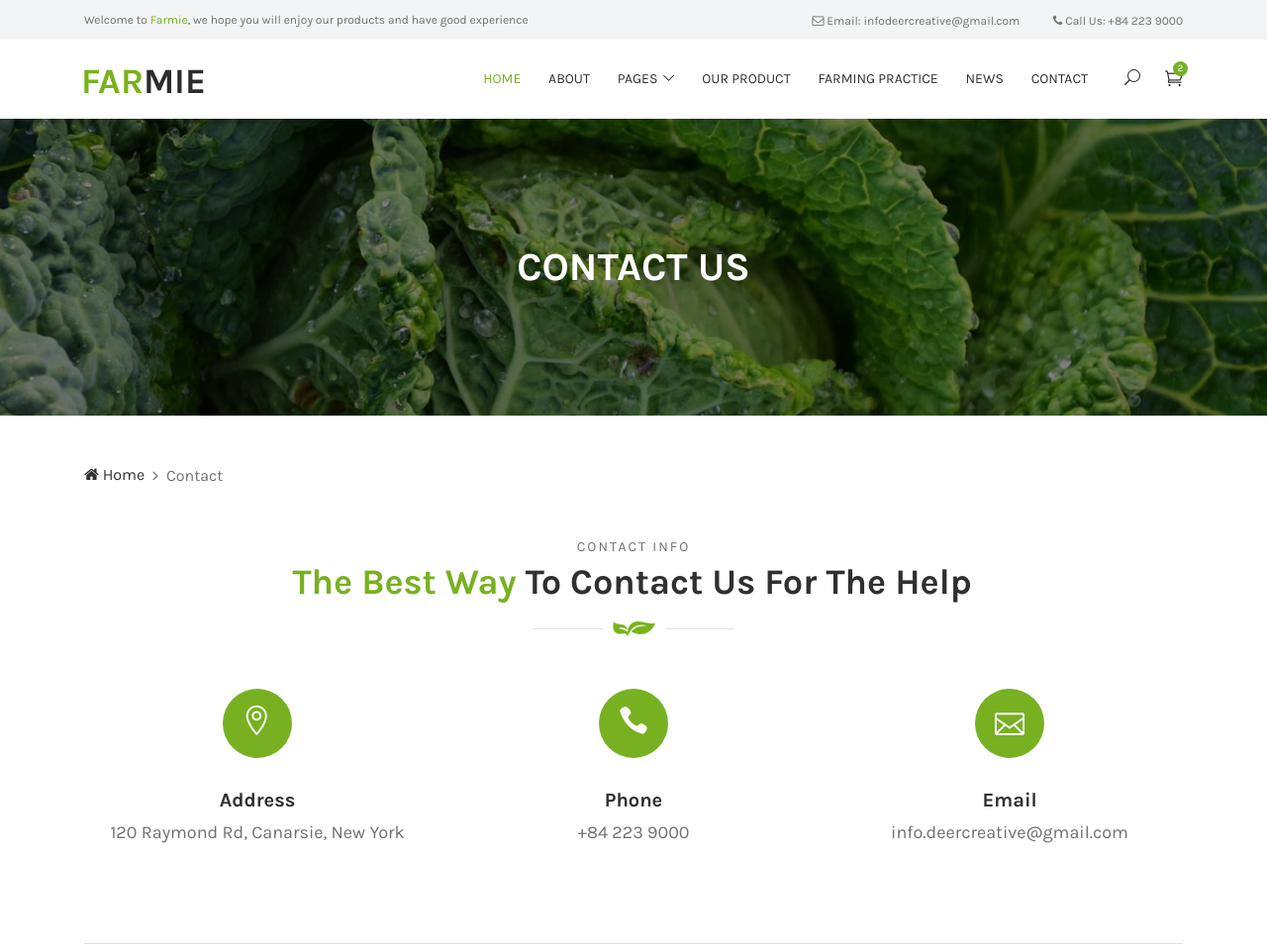
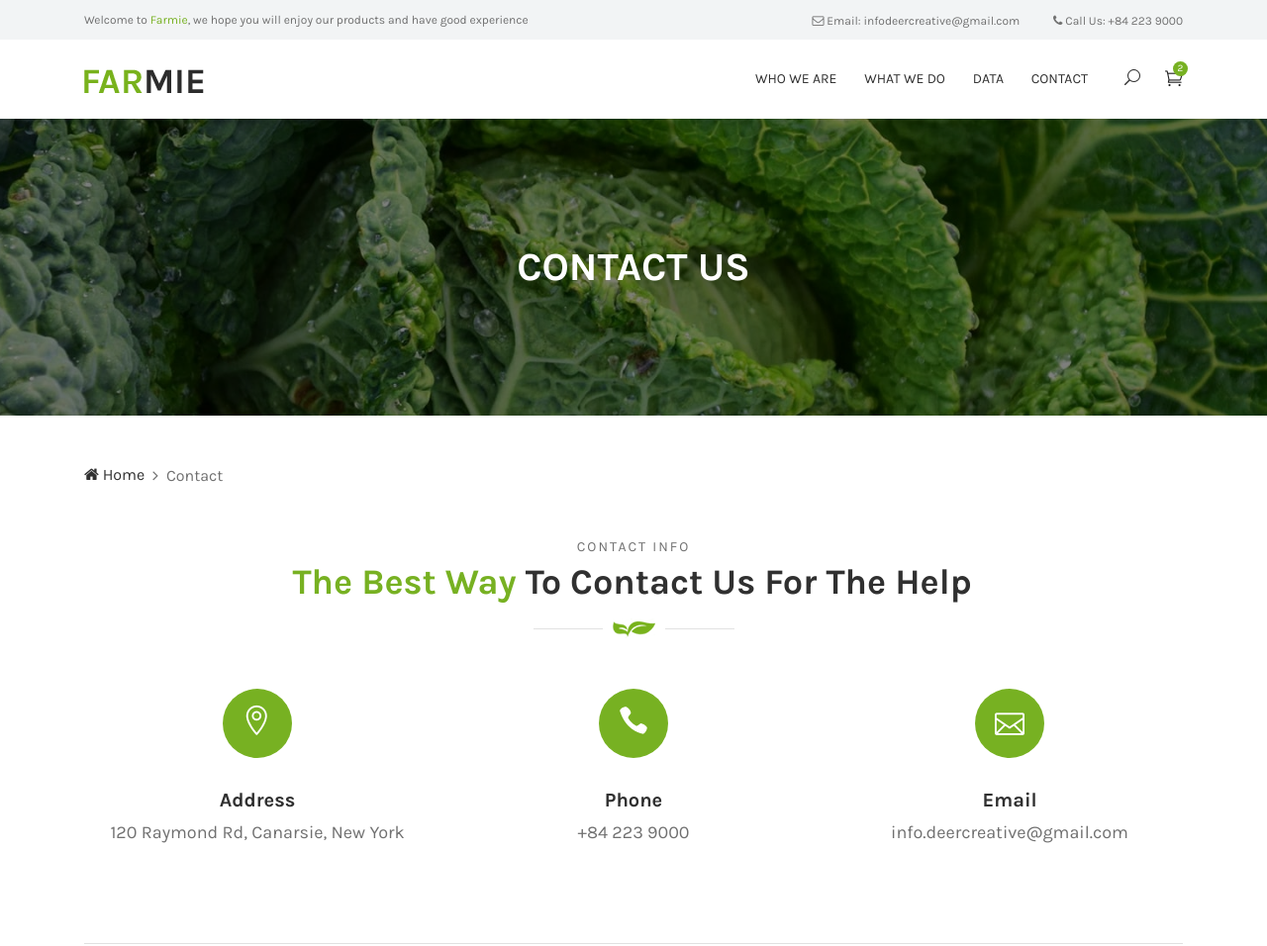
Before and after one commit to farmasense/farm-sense, a website: page webdev/contact.html in a window 1280 px wide. Shown: the top 956 px of the page at 99% size. Drawn offline with Linux system fonts and the light colour scheme; files whose address does not match are found by name.

Commit message:
Menu bar changes - Ifemide

```diff
--- a/webdev/contact.html
+++ b/webdev/contact.html
@@ -65,9 +65,9 @@
               <!-- Navbar Start -->
               <div class="classynav">
                 <ul>
-                  <li class="active"><a href="index.html">Home</a></li>
-                  <li><a href="about.html">About</a></li>
-                  <li><a href="#">Pages</a>
+                  <!-- <li class="active"><a href="index.html">Home</a></li> -->
+                  <li><a href="about.html">Who we are</a></li>
+                  <!-- <li><a href="#">Pages</a>
                     <ul class="dropdown">
                       <li><a href="index.html">Home</a></li>
                       <li><a href="about.html">About Us</a></li>
@@ -86,10 +86,10 @@
                       </li>
                       <li><a href="contact.html">Contact</a></li>
                     </ul>
-                  </li>
-                  <li><a href="our-product.html">Our Product</a></li>
-                  <li><a href="farming-practice.html">Farming Practice</a></li>
-                  <li><a href="news.html">News</a></li>
+                  </li> -->
+                  <li><a href="our-product.html">What we do</a></li>
+                  <li><a href="farming-practice.html">Data</a></li>
+                  <!-- <li><a href="news.html">News</a></li> -->
                   <li><a href="contact.html">Contact</a></li>
                 </ul>
                 <!-- Search Icon -->
```
Also changed, not shown: webdev/about.html (+1 -1 lines), webdev/index.html (+5 -7 lines).
